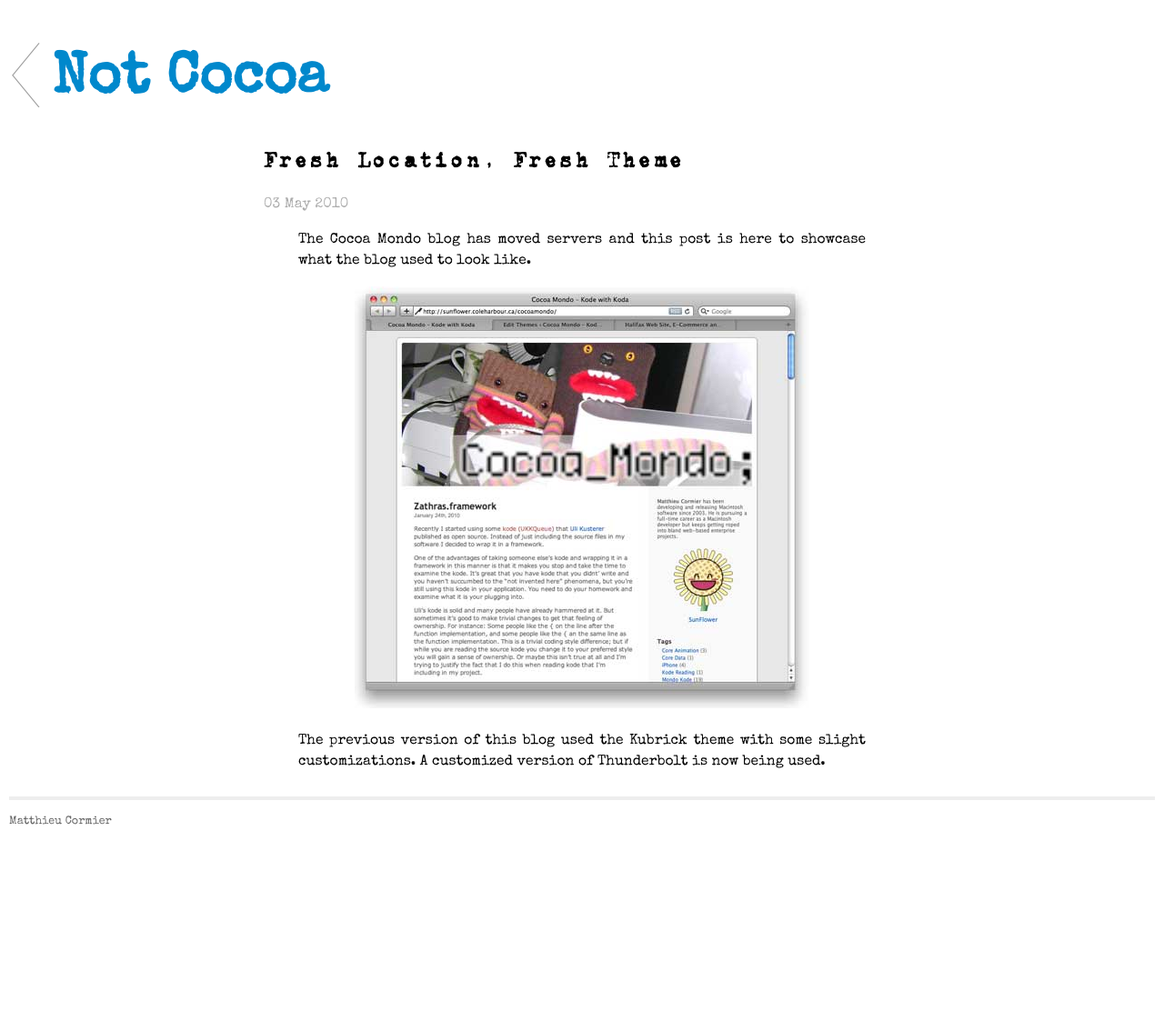
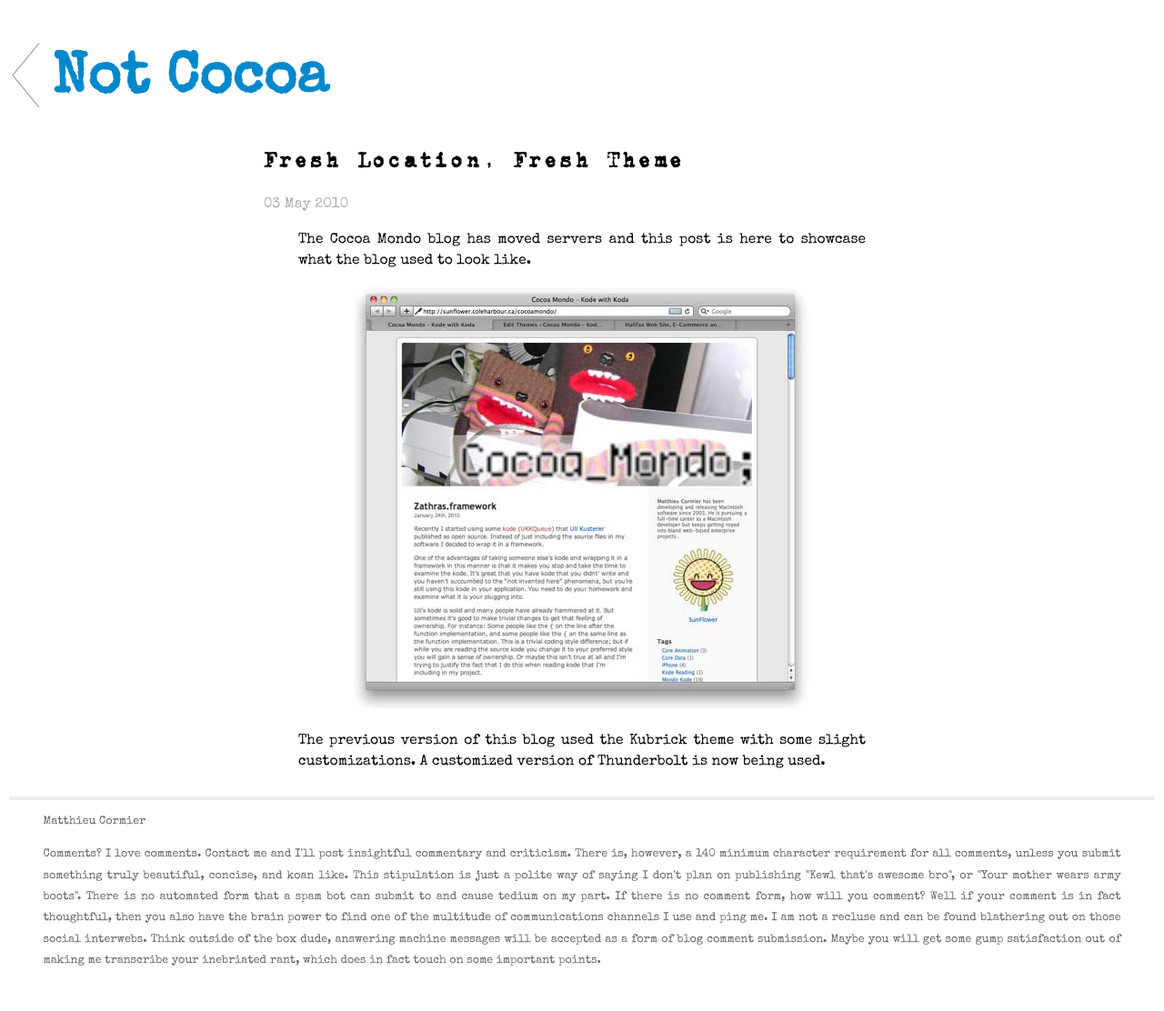
Before and after one commit to mcormier/blog, a Jekyll site: the page built from _posts/2010-05-03-newtheme.md, in a window 1280 px wide. Shown: the whole page at 91% size. Built offline with Jekyll 4.4.1, drawn with Linux system fonts in a browser that asks for light colours; Markdown is read by kramdown in place of the engine named in the settings; before the commit the page ends 959 px from its top, so only the background shows below that.

Commit message:
Add comment teaser message.

```diff
--- a/_layouts/default.html
+++ b/_layouts/default.html
@@ -24,15 +24,31 @@
 
           <div class="footer">
             <div class="contact">
-              <p>
-                Matthieu Cormier<br />
-              </p>
+              <p> Matthieu Cormier </p>
             </div>
-            <div class="contact">
-              <p>
-              </p>
+             <div class="comments">
+              <p> Comments? I love comments. Contact me and
+                   I'll post insightful commentary and criticism. There is, however,
+                   a 140 minimum character requirement for all comments, unless
+                   you submit something truly beautiful, concise, and koan like.
+                   This stipulation is just a polite way of saying I don't plan
+                   on publishing "Kewl that's awesome bro",  or "Your mother wears
+                   army boots". There is no automated form that a
+                   spam bot can submit to and cause tedium on my part.
+                   If there is no comment form, how will you comment?
+                   Well if your comment is in fact thoughtful, then you
+                   also have the brain power to find one of the multitude
+                   of communications channels I use and ping me. I am not a
+                   recluse and can be found
+                   blathering out on those social interwebs. Think outside of the
+                   box dude,  answering
+                   machine messages will be accepted as a form of blog comment submission.
+                   Maybe you will get some gump satisfaction out of making
+                   me transcribe your inebriated rant, which does in fact touch
+                   on some important points.
+             </p>
             </div>
-          </div>
+         </div>
         </div>
 
     </body>
--- a/css/main.css
+++ b/css/main.css
@@ -166,7 +166,13 @@
 
 .site .footer .contact {
   float: left;
+  width: 100%;
+}
+
+.site .footer .contact,
+.site .footer .comments {
   margin-right: 3em;
+  margin-left: 3em;
 }
 
 .site .footer .contact a {
```
Also changed, not shown: 1 other file.
